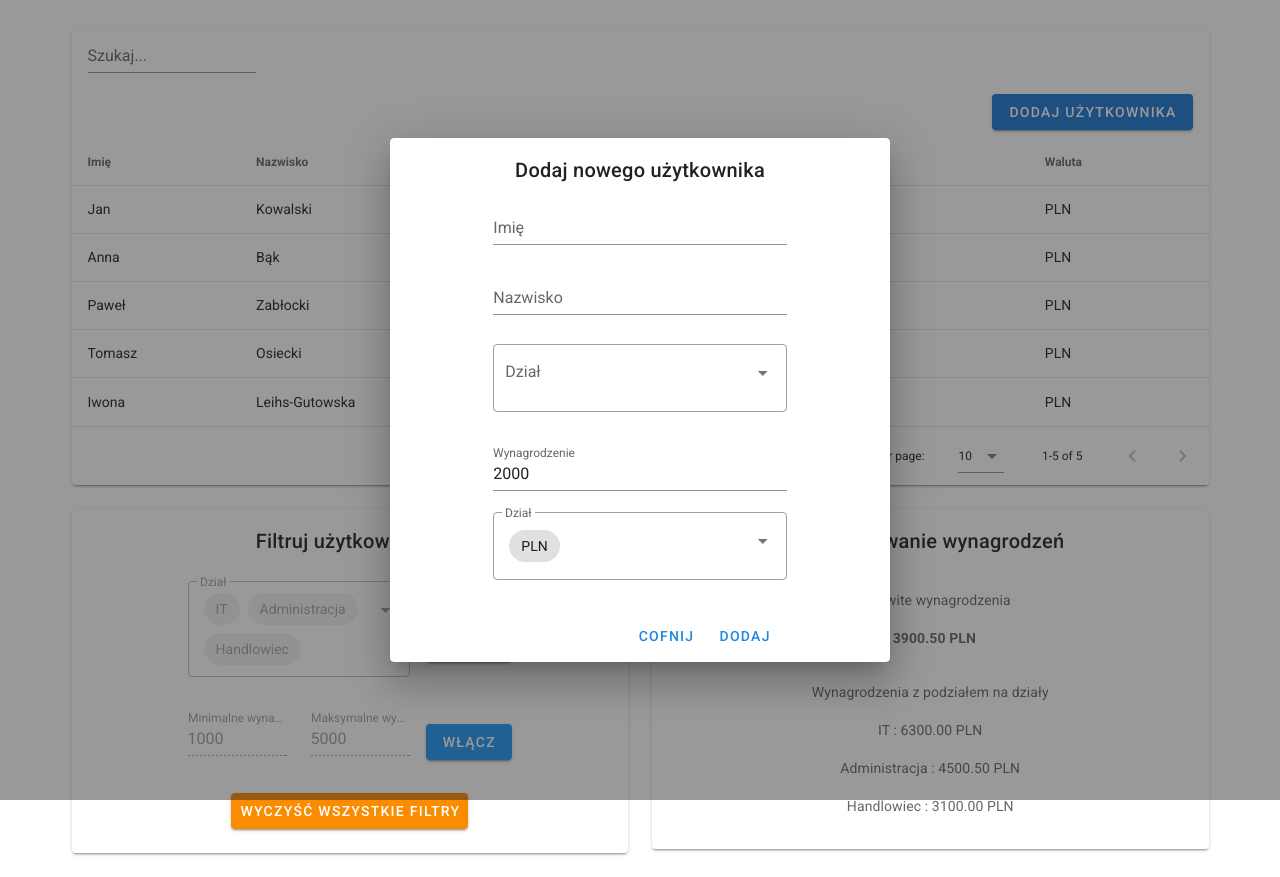
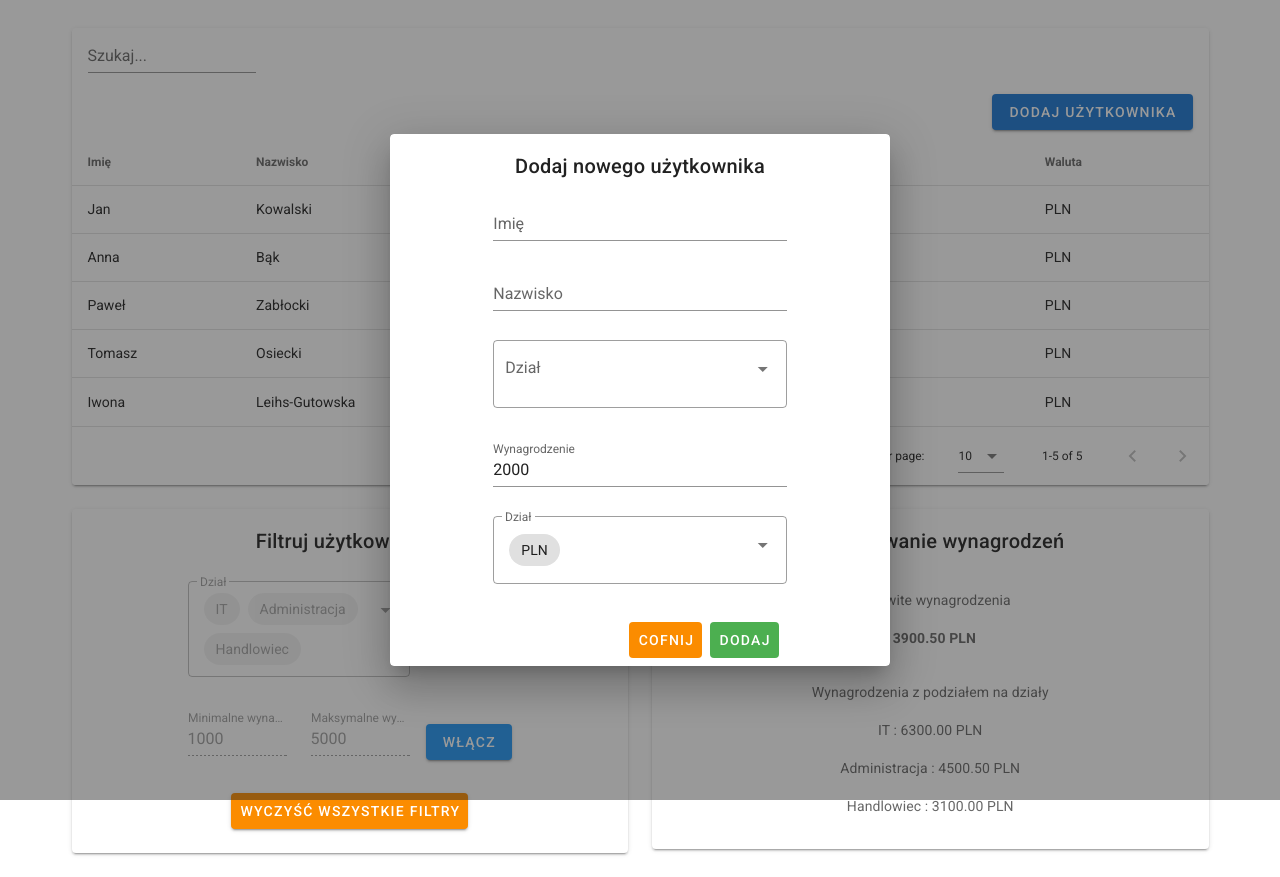
Before and after one commit to Bedpaw/parletoTask, a Vue app: page / in a window 1280 px wide. Both pictures are taken after a click on the button "DODAJ UŻYTKOWNIKA". Built offline with nearby package versions, Linux system fonts and the light colour scheme.

Commit message:
Fix add user dialog view

```diff
--- a/src/components/AddUserDialog.vue
+++ b/src/components/AddUserDialog.vue
@@ -26,15 +26,14 @@
         <v-text-field
             v-model="name"
             :label="labels.name"
+            :rules="nameRules"
             required
-          :rules="nameRules"
         />
         <v-text-field
             v-model="surname"
             :label="labels.surname"
+            :rules="surnameRules"
             required
-          :rules="surnameRules"
-          class="mb-2"
 
         />
         <v-select
@@ -42,8 +41,9 @@
             :items="availableDepartments"
             :rules="[v => !!v || 'Wybór działu jest wymagany']"
             required
+            label="Dział"
+            class="mt-2"
             chips
-          label="Dział"
             outlined
         />
 
@@ -59,21 +59,22 @@
             :items="availableCurrency"
             :rules="[v => !!v || 'Wybór waluty jest wymagany']"
             required
+            label="Dział"
+            class="mt-2"
             chips
-            label="Dział"
             outlined
         />
         <v-card-actions>
           <v-spacer></v-spacer>
           <v-btn
-            color="blue darken-1"
+              class="warning"
               text
               @click="toggleDialog"
           >
             Cofnij
           </v-btn>
           <v-btn
-            color="blue darken-1"
+              class="success"
               text
               @click="validate()"
           >
@@ -138,10 +139,11 @@ export default {
       this.currency = 'PLN'
     },
     toggleDialog() {
+      this.clearUserForm()
       this.$emit('toggle_dialog')
     },
-    validate () {
-      if(this.$refs.form.validate()) this.save()
+    validate() {
+      if (this.$refs.form.validate()) this.save()
     },
     save() {
       const newUser = {
@@ -152,14 +154,8 @@ export default {
         currency: this.currency
       }
       this.$emit('add_user', newUser)
-      this.clearUserForm()
+      this.toggleDialog()
     }
   }
 }
 </script>
-
-<style scoped>
-.box-width {
-  width: 50%;
-}
-</style>
--- a/src/components/UsersTable.vue
+++ b/src/components/UsersTable.vue
@@ -78,7 +78,6 @@ export default {
     },
     addUser(user) {
       this.ADD_USER(user)
-      this.dialog = false
     },
   }
 }
```
Lines whose indentation alone changed are shown as unchanged.
